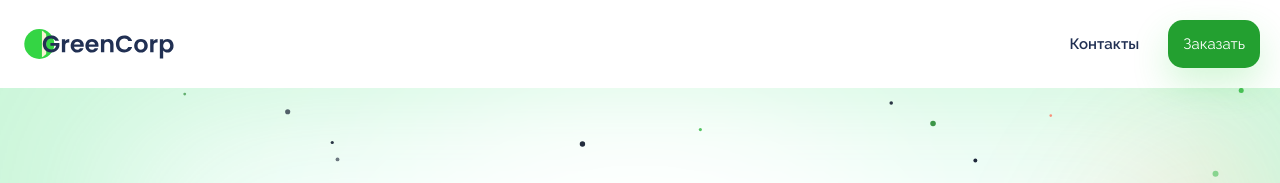
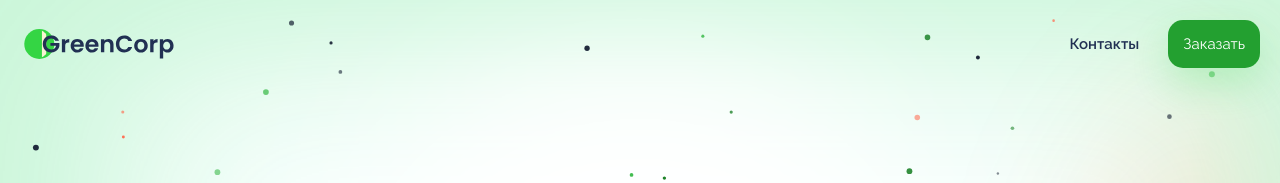
Before and after one commit to pavel11123/green-corp-landing, a plain HTML site: page index.html in a window 1280 px wide. Shown: the top 183 px of the page. Drawn offline with nearby package versions, Linux system fonts and the light colour scheme.

Commit message:
add animation header + count with scroll

```diff
--- a/js/animation.js
+++ b/js/animation.js
@@ -19,7 +19,6 @@ function initIncreaseNumberAnimation() {
   element = document.querySelector(".features__clients-count");
   increaseNumberAnimationStep(0, element, 5000);
 }
-initIncreaseNumberAnimation();
 
 document
   .querySelector("#budget")
@@ -44,3 +43,25 @@ document
       document.querySelector("#form form").removeChild(otherInput);
     }
   });
+
+let animationInited = false;
+
+function updateScroll() {
+  if (window.scrollY > 0) {
+    document.querySelector("header").classList.add("header__scrolled");
+  } else {
+    document.querySelector("header").classList.remove("header__scrolled");
+  }
+
+  // Запуск анимации увеличения числа
+  let windowBottomPosition = window.scrollY + window.innerHeight;
+  let countElementPosition = document.querySelector(
+    ".features__clients-count"
+  ).offsetTop;
+  if (windowBottomPosition >= countElementPosition && !animationInited) {
+    animationInited = true;
+    initIncreaseNumberAnimation();
+  }
+}
+
+window.addEventListener("scroll", updateScroll);
--- a/main.css
+++ b/main.css
@@ -23,10 +23,21 @@ header {
   justify-content: space-between;
   align-items: center;
   padding: 20px;
-  position: sticky;
+  position: fixed;
   top: 0;
+  left: 0;
+  right: 0;
+  z-index: 1000;
+  transition: 0.3s;
+  -webkit-transition: 0.3s;
+  -moz-transition: 0.3s;
+  -ms-transition: 0.3s;
+  -o-transition: 0.3s;
+}
+
+.header__scrolled {
   background-color: #fff;
-  z-index: 1000;
+  box-shadow: 0 12px 34px -11px rgb(65 62 101 / 10%);
 }
 
 .header__logo {
@@ -120,7 +131,7 @@ button:hover {
   display: flex;
   justify-content: space-around;
   align-items: center;
-  padding: 115px 0;
+  padding: 200px 0 115px 0;
   background: url("img/back.png") no-repeat;
   background-position: center;
   background-size: cover;
```
